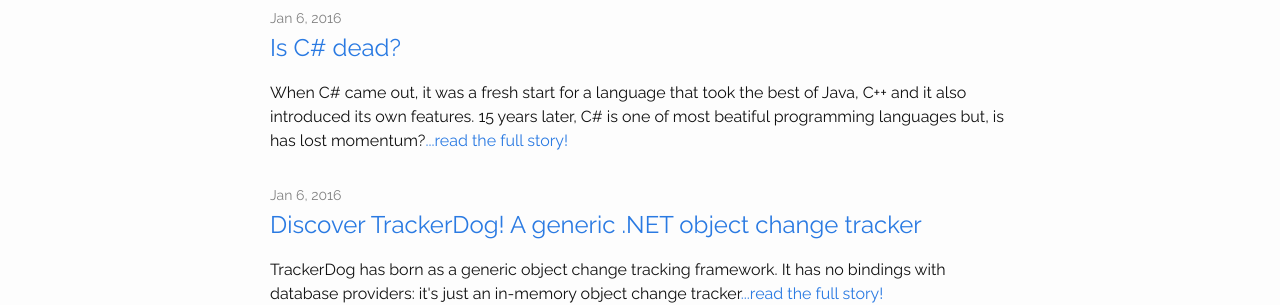
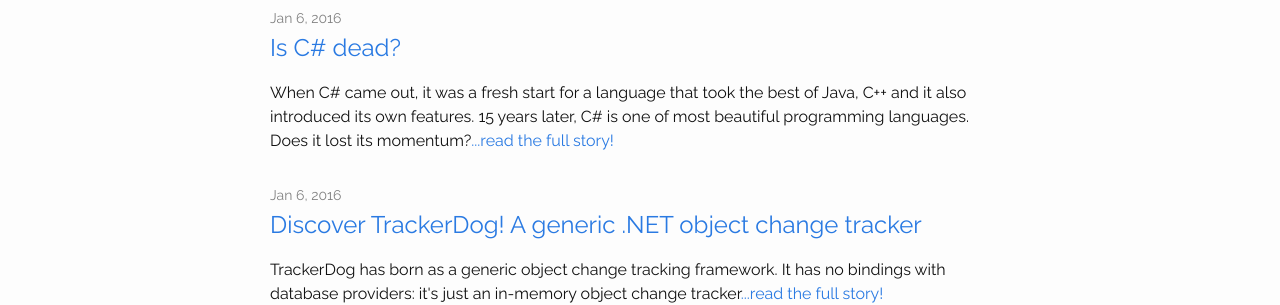
Before and after one commit to mfidemraizer/mfidemraizer.github.io, a Jekyll site: the page built from index.html, in a window 1280 px wide. Shown: the part 402-707 px from the top of the page. Built offline with Jekyll 4.4.1, drawn with Linux system fonts in a browser that asks for light colours; comment, search, counter and statistics services are not loaded.

Commit message:
Update 2016-01-25-is-c#-dead.markdown

```diff
--- a/_posts/2016-01-25-is-c#-dead.markdown
+++ b/_posts/2016-01-25-is-c#-dead.markdown
@@ -3,7 +3,7 @@
 title:  "Is C# dead?"
 date:   2016-01-06 20:44:24 +0100
 categories: projects .net
-excerpt: "When C# came out, it was a fresh start for a language that took the best of Java, C++ and it also introduced its own features. 15 years later, C# is one of most beatiful programming languages but, is has lost momentum?"
+excerpt: "When C# came out, it was a fresh start for a language that took the best of Java, C++ and it also introduced its own features. 15 years later, C# is one of most beautiful programming languages. Does it lost its momentum?"
 ---
 
 Frankly, C# is my favourite language. It's one of the most mature languages that stay modern. But, what happened with C# in the last years?
```
